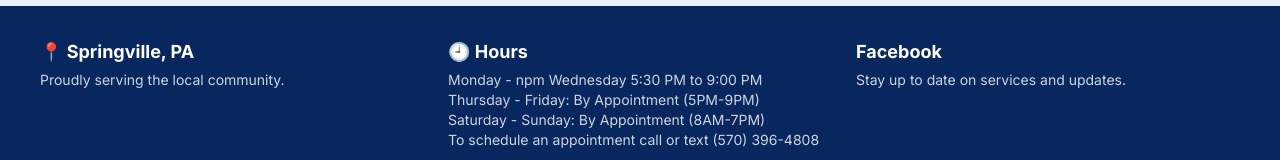
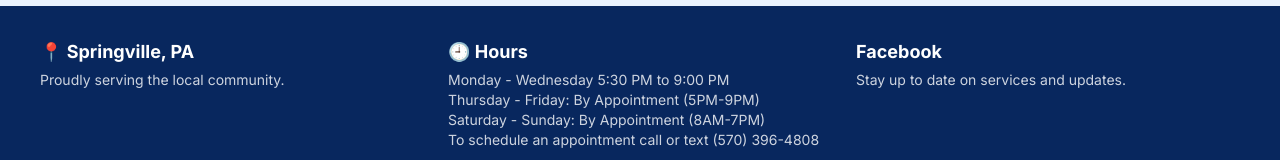
Before and after one commit to ctraverAdmin/JLynnTitleTag, a React (Vite) app: page / in a window 1280 px wide. Shown: the part 1728-1888 px from the top of the page. Built offline with nearby package versions, Linux system fonts and the light colour scheme.

Commit message:
fix odd text

```diff
--- a/src/App.jsx
+++ b/src/App.jsx
@@ -217,7 +217,7 @@ export default function App() {
 
           <div>
             <p className="text-lg font-bold">🕘 Hours</p>
-            <p className="mt-1 text-white/80">Monday - npm Wednesday 5:30 PM to 9:00 PM</p>
+            <p className="mt-1 text-white/80">Monday - Wednesday 5:30 PM to 9:00 PM</p>
             <p className="text-white/80">Thursday - Friday: By Appointment (5PM-9PM)</p>
             <p className="text-white/80">Saturday - Sunday: By Appointment (8AM-7PM)</p>
             <p></p>
```
